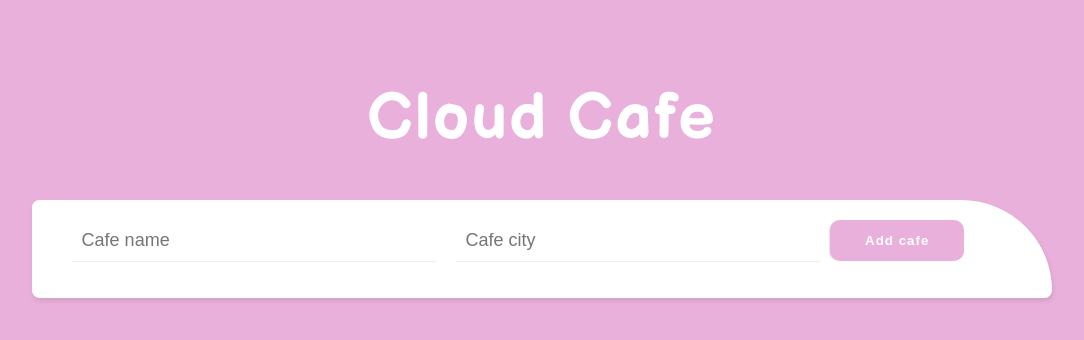
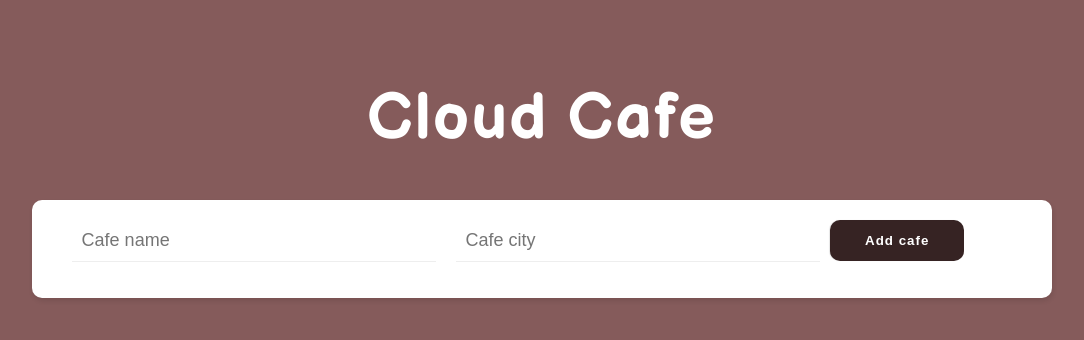
Before and after one commit to DeanNab175/cloudcafe, a plain HTML site: page index.html in a window 1280 px wide. Shown: the whole page, without its empty margins (98-1182 px from the left). Drawn offline with Linux system fonts and the light colour scheme; no server answers.

Commit message:
changes styles

```diff
--- a/styles.css
+++ b/styles.css
@@ -1,5 +1,5 @@
 body{
-    background: #eab0dc;
+    background: #855b5b;
     font-family: 'Balsamiq Sans', cursive;
 }
 
@@ -16,7 +16,7 @@ h1{
     max-width: 960px;
     margin: 30px auto;
     padding:  20px 30px;
-    border-radius: 10px 120px 10px 10px;
+    border-radius: 10px 10px 10px 10px;
     box-shadow: 1px 3px 5px rgba(0,0,0,0.1)
 }
 
@@ -29,7 +29,7 @@ li{
     padding: 20px;
     background: #f6f6f6;
     font-size: 20px;
-    color: #555;
+    color: #362323;
     position: relative;
     border-bottom: 1px solid #e6e6e6;
     height: 46px;
@@ -47,7 +47,7 @@ li span{
 li span:nth-child(2){
     font-size: 16px;
     margin-top: 6px;
-    color: #999;
+    color: #6d6666;
 }
 
 li div{
@@ -102,7 +102,7 @@ form:after{
 
 button{
     border: 0;
-    background: #eab0dc;
+    background: #362323;
     border-radius: 10px;
     padding: 13px;
     width: 14%;
```
